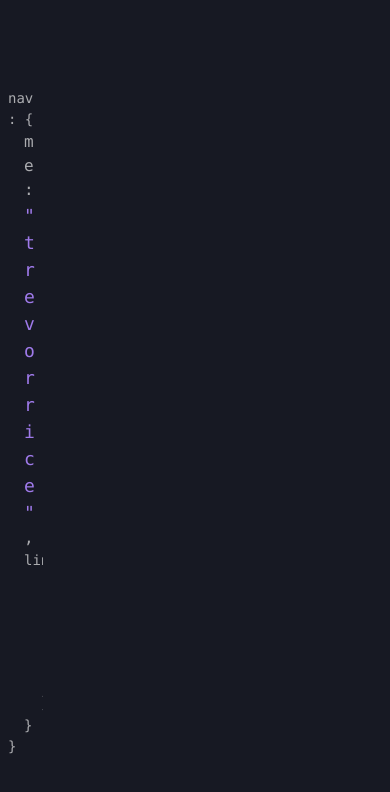
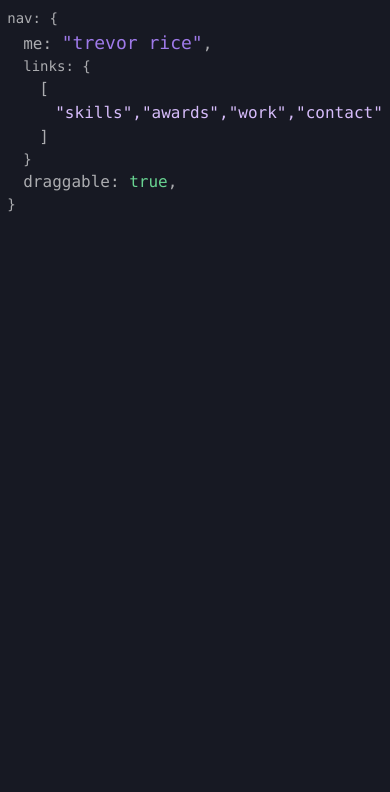
Before and after one commit to trev-dev0/trevrr.dev, a Next.js app in the folder src/: page / in a window 390 px wide. Shown: the top 792 px of the page. Built offline with nearby package versions, Linux system fonts and the light colour scheme.

Commit message:
made layout responsive

```diff
--- a/src/components/Layout.tsx
+++ b/src/components/Layout.tsx
@@ -1,13 +1,19 @@
-import { Grid } from "@chakra-ui/layout";
+import { Grid, Box } from "@chakra-ui/layout";
 import Head from "next/head";
+import Navbar from "./Navbar";
 
-const Layout = ({children}) => {
+const Layout = ({ children }) => {
   return (
-    <Grid w="100%" h="100%" bg="gray.900">
-      <Head>
-        <title>trevrr.dev</title>
-      </Head>
-      {children}
+    <Grid gridTemplateColumns="repeat(18, 1fr)" gridTemplateRows="repeat(12, 1fr)" zIndex="0" bg="gray.900">
+        <Head>
+            <title>trevrr.dev</title>
+        </Head>
+      <Box gridColumn={{base: "1/19", sm: "1/19", md: "1/19", lg: "1/5", xl: "1/4"}} gridRow={{base: "1/5", sm: "1/4", md: "1/4", lg: "1/13"}} bg="gray.900" zIndex="50">
+        <Navbar />
+      </Box>
+      <Box gridColumn="9/13">
+          {children}
+      </Box>
     </Grid>
   );
 };
--- a/src/components/NavLink.tsx
+++ b/src/components/NavLink.tsx
@@ -8,8 +8,7 @@ interface PropTypes {
 const NavLink = (props: PropTypes) => {
   let text = props.text;
   return (
-    <motion.div
-    whileHover={{scale: 1.2}}>
+    <motion.div>
       <Link color="purple.200" size="xs" borderRadius="0">
         {text}
       </Link>
--- a/src/components/Navbar.tsx
+++ b/src/components/Navbar.tsx
@@ -1,4 +1,7 @@
-import { Flex, Box } from "@chakra-ui/layout";
+import { IconButton } from "@chakra-ui/button";
+import { Flex, Box, Text } from "@chakra-ui/layout";
+import { useBreakpointValue } from "@chakra-ui/media-query";
+import { FaArrowsAltV } from "react-icons/fa";
 import { motion } from "framer-motion";
 import { useRef } from "react";
 import CaveatWrapper from "./CaveatWrapper";
@@ -7,12 +10,36 @@ import NavLink from "./NavLink";
 
 const Navbar = () => {
   let outerFlex = useRef();
+  let justifyContent = useBreakpointValue({
+    base: "flex-start",
+    sm: "flex-start",
+    md: "flex-start",
+    lg: "center",
+  });
+  let linkDirection = useBreakpointValue({
+    base: "row",
+    sm: "row",
+    md: "row",
+    lg: "column",
+  });
+  let dragDirection = useBreakpointValue({
+    base: "x",
+    sm: "x",
+    md: "x",
+    lg: "y",
+  });
   return (
-    <Flex ref={outerFlex} direction="column" h="100%" justifyContent="center" p={2} overflowY="hidden">
-      <motion.div
-        drag="y"
-        dragConstraints={outerFlex}
-      >
+    <Flex
+      ref={outerFlex}
+      direction="column"
+      h="100%"
+      justifyContent={justifyContent}
+      alignItems="center"
+      p={2}
+      overflow="hidden"
+    >
+      {/* @ts-ignore */}
+      <motion.div drag={dragDirection} dragConstraints={outerFlex}>
         <CaveatWrapper list={false} tag="nav" direction="column">
           <Box>
             <Logo />
@@ -20,13 +47,21 @@ const Navbar = () => {
           <Flex direction="row">
             <Flex direction="column">
               <CaveatWrapper list={true} tag="links" direction="column">
-                <NavLink text='"skills,"' />
-                <NavLink text='"awards,"' />
-                <NavLink text='"work,"' />
-                <NavLink text='"contact"' />
+                {/* @ts-ignore  */}
+                <Flex direction={linkDirection} justifyContent="space-evenly">
+                  <NavLink text='"skills", ' />
+                  <NavLink text='"awards",  ' />
+                  <NavLink text='"work",  ' />
+                  <NavLink text='"contact"' />
+                </Flex>
               </CaveatWrapper>
             </Flex>
           </Flex>
+          <CaveatWrapper list={false} tag="draggable">
+            <Text as="span" color="green.300">
+              true
+            </Text>
+          </CaveatWrapper>
         </CaveatWrapper>
       </motion.div>
     </Flex>
--- a/src/package.json
+++ b/src/package.json
@@ -16,7 +16,8 @@
     "framer-motion": "^4",
     "next": "^10.0.0",
     "react": "17.0.1",
-    "react-dom": "17.0.1"
+    "react-dom": "17.0.1",
+    "react-icons": "^4.2.0"
   },
   "devDependencies": {
     "@types/node": "^15.0.1",
--- a/src/pages/index.tsx
+++ b/src/pages/index.tsx
@@ -5,11 +5,6 @@ import "@fontsource/caveat";
 const Index = () => {
   return (
     <Layout>
-      <Grid gridTemplateColumns="repeat(18, 1fr)" zIndex="0">
-        <Box gridColumn="1/3" bg="gray.900" zIndex="50">
-          <Navbar/>
-        </Box>
-      </Grid>
     </Layout>
   );
 };
```
Also changed, not shown: 1 other file (tests, documents, lock files or other folders).
